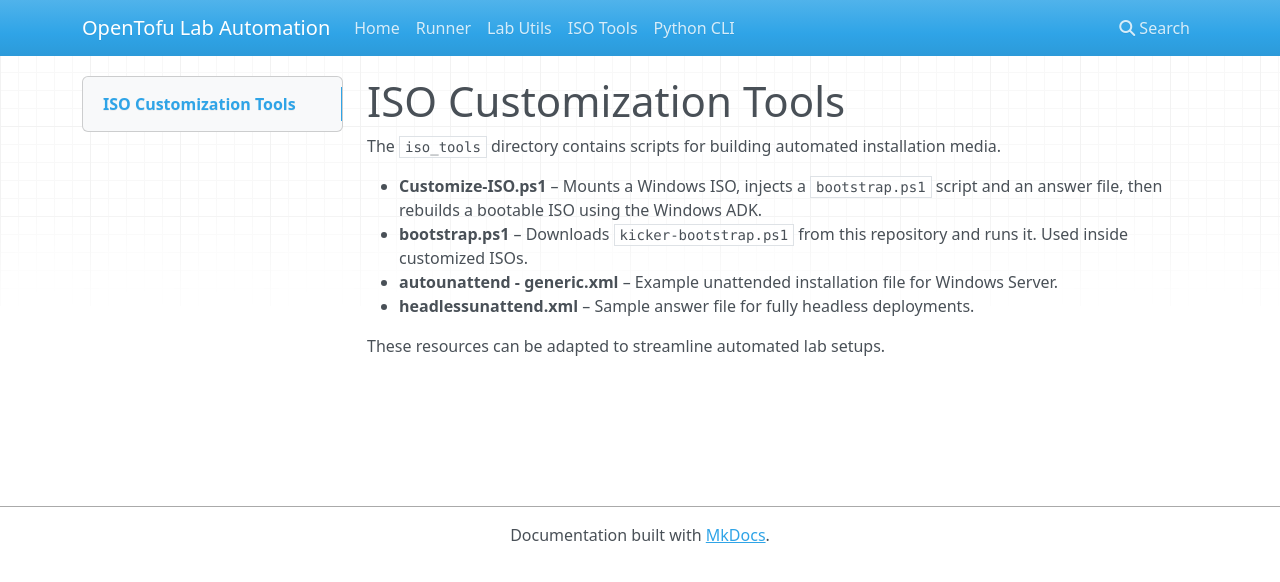
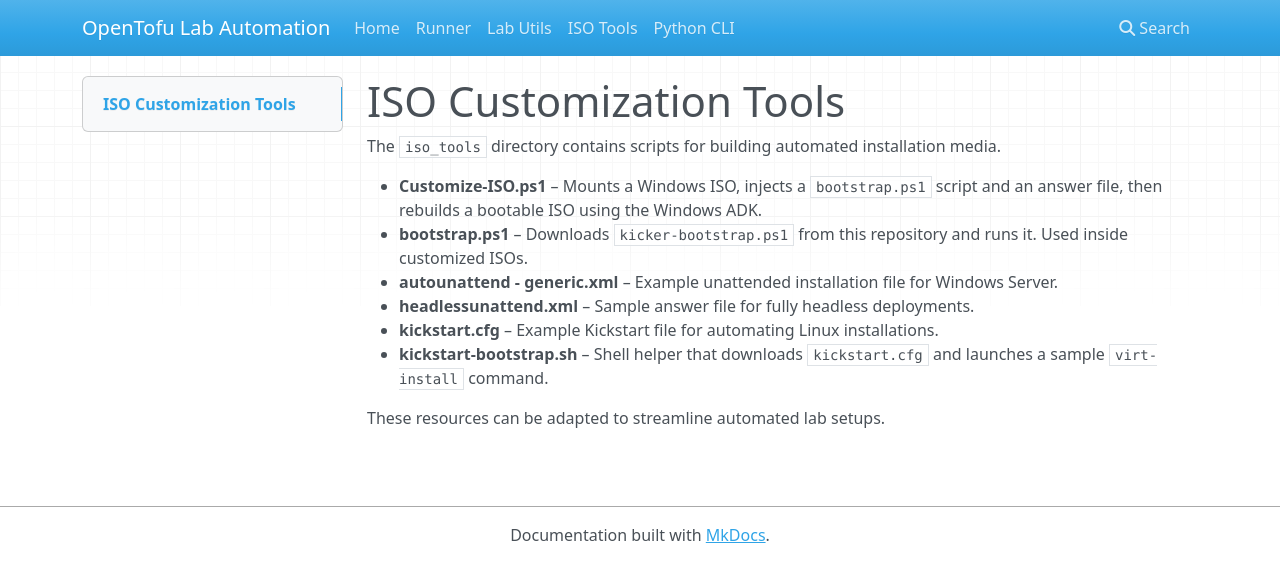
Before and after one commit to wizzense/opentofu-lab-automation, an MkDocs documentation site: the page built from docs/iso_tools.md, in a window 1280 px wide. Shown: the top 582 px of the page. Built offline with MkDocs 1.6.1, drawn with Linux system fonts in a browser that asks for light colours; nearby versions of some CDN libraries.

Commit message:
Add Linux kickstart bootstrap example

```diff
--- a/docs/iso_tools.md
+++ b/docs/iso_tools.md
@@ -6,5 +6,7 @@ The `iso_tools` directory contains scripts for building automated installation m
 - **bootstrap.ps1** – Downloads `kicker-bootstrap.ps1` from this repository and runs it. Used inside customized ISOs.
 - **autounattend - generic.xml** – Example unattended installation file for Windows Server.
 - **headlessunattend.xml** – Sample answer file for fully headless deployments.
+- **kickstart.cfg** – Example Kickstart file for automating Linux installations.
+- **kickstart-bootstrap.sh** – Shell helper that downloads `kickstart.cfg` and launches a sample `virt-install` command.
 
 These resources can be adapted to streamline automated lab setups.
```
Also changed, not shown: README.md (+3 -0 lines), 4 other files.
